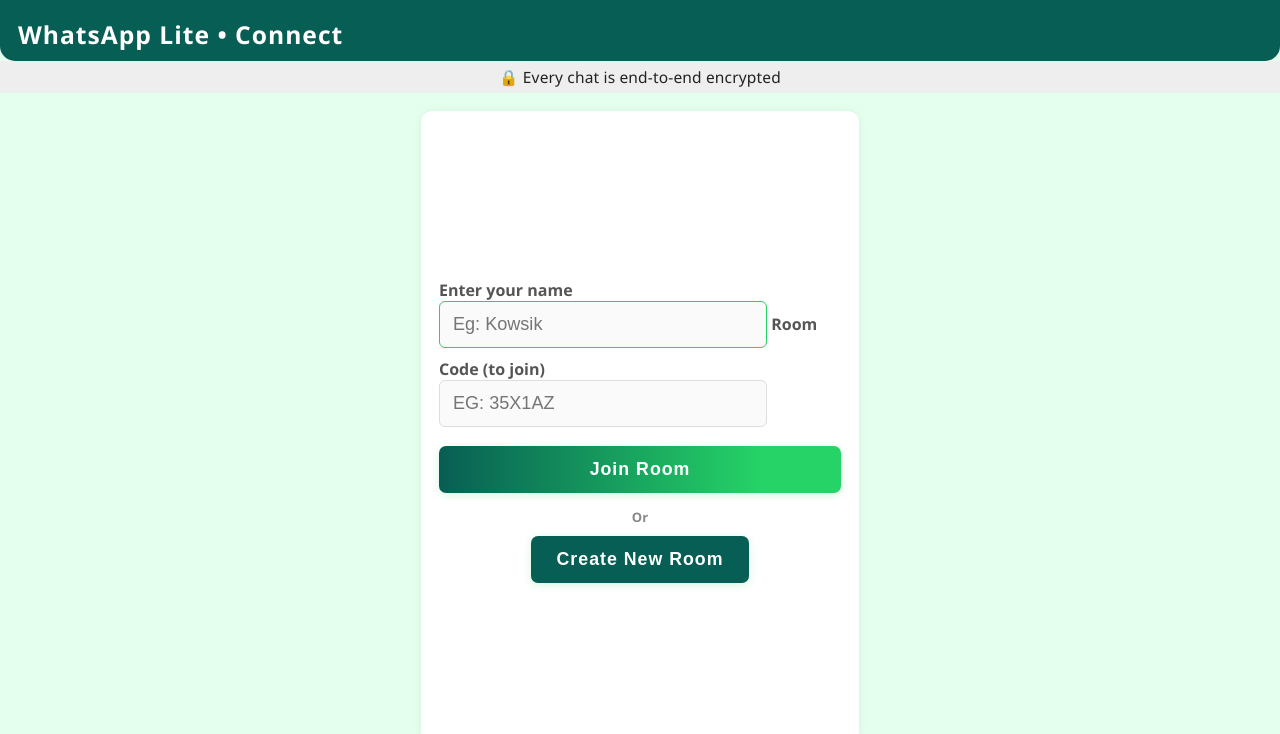
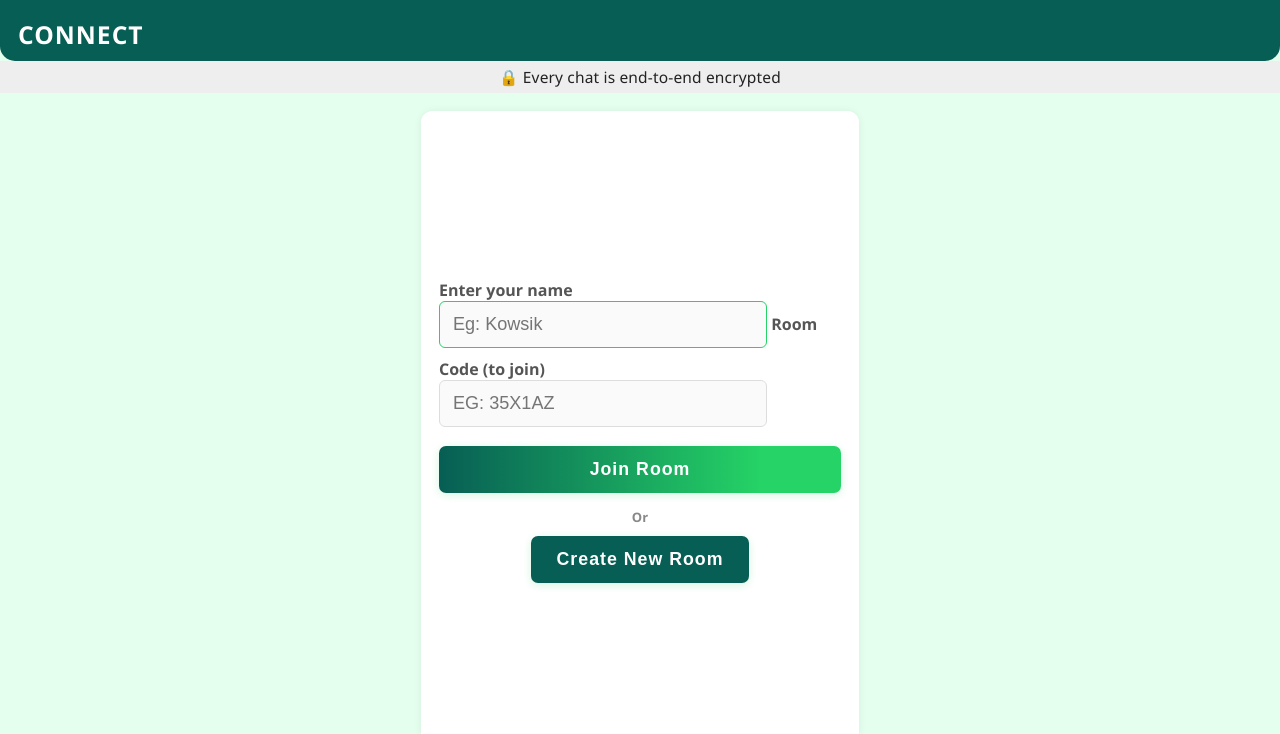
Before and after one commit to iamkowsik/connect, a plain HTML site: page index.html in a window 1280 px wide. Shown: the top 734 px of the page. Drawn offline with Linux system fonts and the light colour scheme.

Commit message:
Update index.html

```diff
--- a/index.html
+++ b/index.html
@@ -254,7 +254,7 @@
 </head>
 <body>
   <div class="header">
-    <span class="brand">WhatsApp Lite • Connect</span>
+    <span class="brand">CONNECT</span>
     <span style="font-size:0.98em;"></span>
   </div>
   <div class="disclaimer">🔒 Every chat is end-to-end encrypted</div>
```
